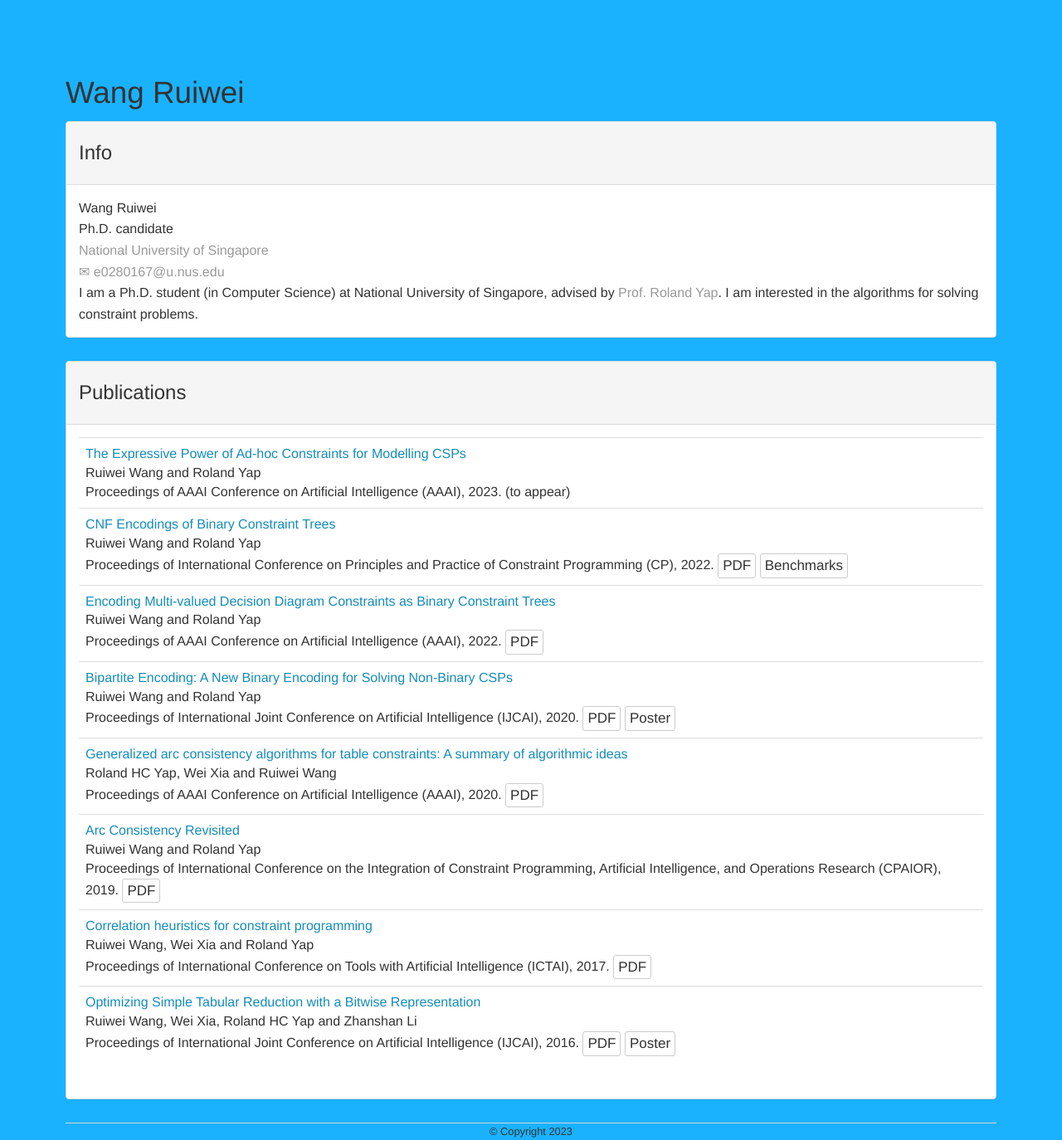
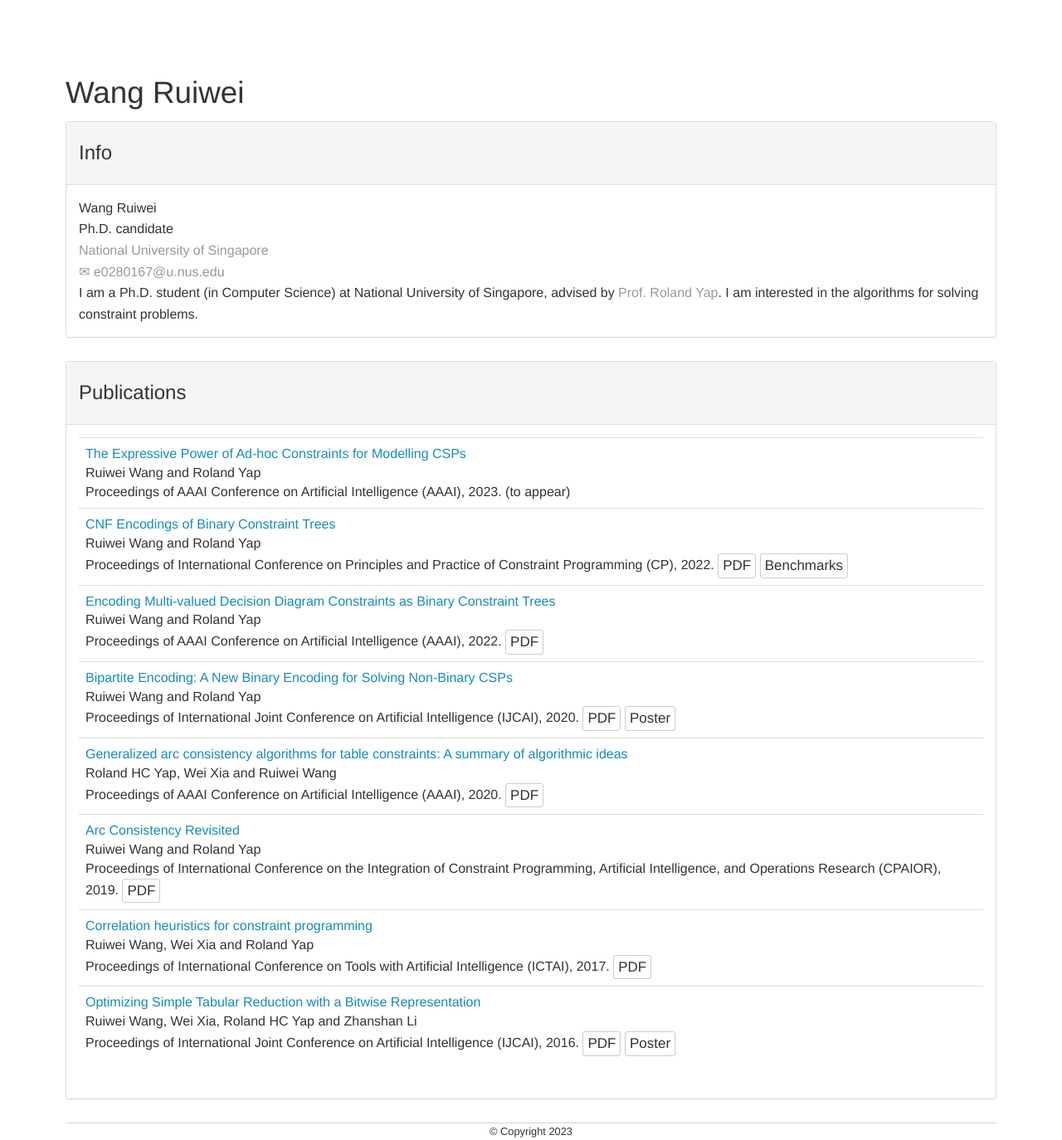
Before and after one commit to WangRuiwei/WangRuiwei.github.io, a Jekyll site: the page built from index.html, in a window 1280 px wide. Shown: the whole page at 83% size. Built offline with Jekyll 4.4.1, drawn with Linux system fonts in a browser that asks for light colours.

Commit message:
Update main.css

```diff
--- a/css/main.css
+++ b/css/main.css
@@ -2,7 +2,6 @@ body {
 	margin-top: 5%;
 	font-size:16px;
 	line-height:1.6;
-	background-color: #1ab2ff;
 }
 
 #mouse{
```
